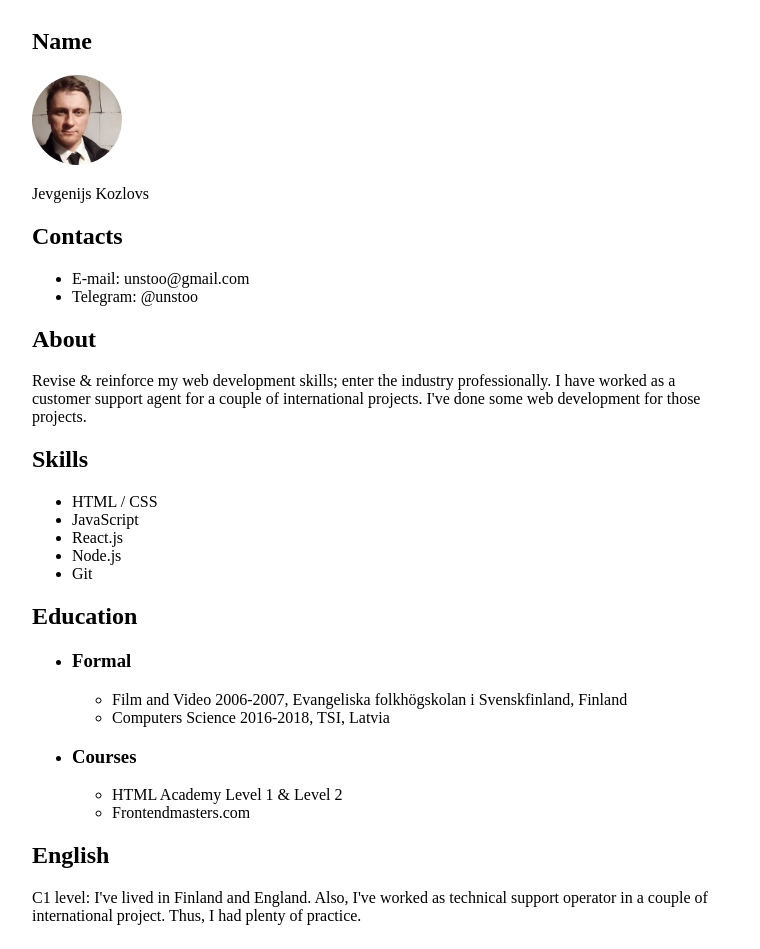
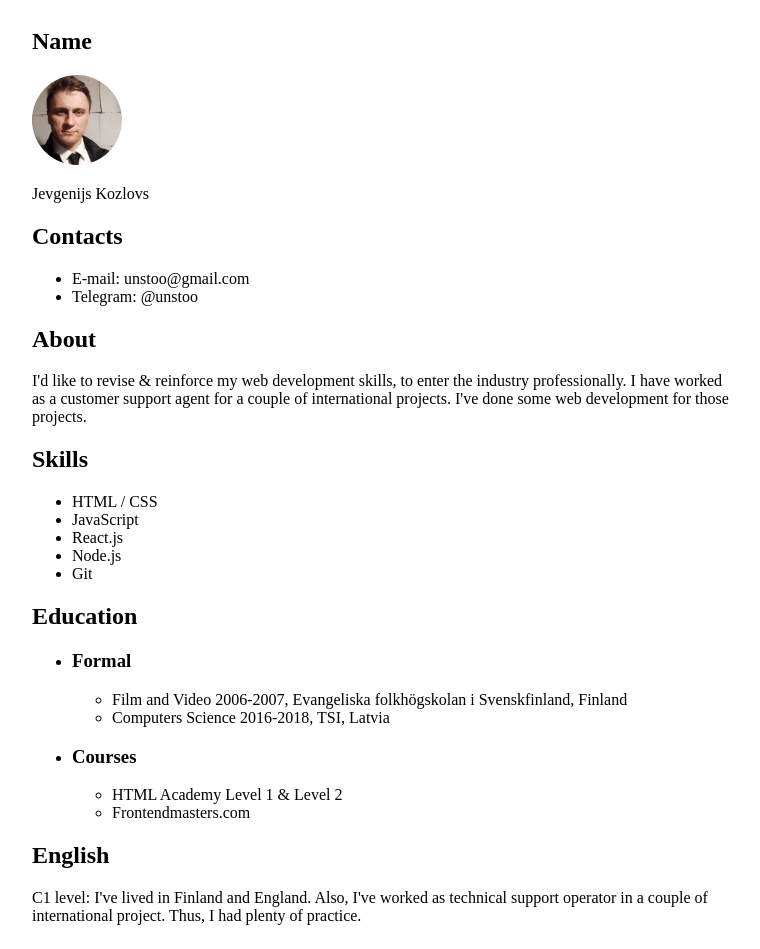
Before and after one commit to unstoo/rsschool-cv, a plain HTML site: page index.html in a window 1280 px wide. Shown: the whole page, without its empty margins (258-1018 px from the left). Drawn offline with Linux system fonts and the light colour scheme.

Commit message:
refactor: change about text

```diff
--- a/index.html
+++ b/index.html
@@ -25,7 +25,7 @@
       <section>
         <h2>About</h2>
         <p>
-          Revise & reinforce my web development skills; enter the industry
+          I'd like to revise & reinforce my web development skills, to enter the industry
           professionally. I have worked as a customer support agent for a couple
           of international projects. I've done some web development for those
           projects.
```
